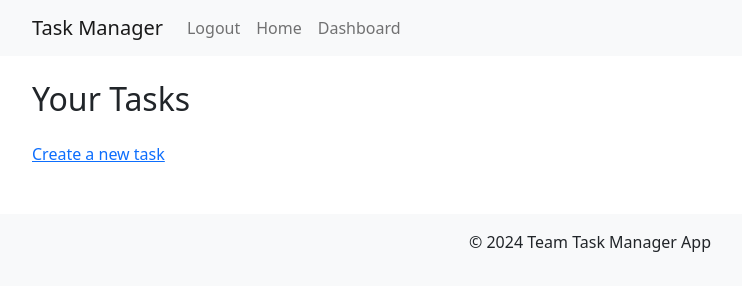
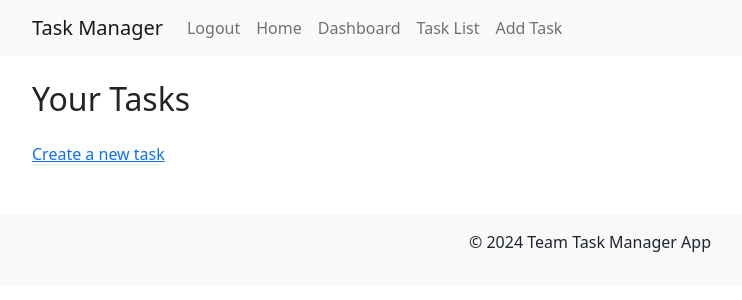
Before and after one commit to FocusCK/TeamTaskManager, a Django app: page /tasks/ in a window 1280 px wide. Shown: the top 300 px of the page, without its empty margins (50-792 px from the left). Run offline with Django 5.2, Linux system fonts and the light colour scheme; the visitor is signed in with stand-in values (Sample User, id 1); data that the repository does not hold is empty.

Commit message:
Update navbar

```diff
--- a/users/templates/users/base.html
+++ b/users/templates/users/base.html
@@ -18,6 +18,8 @@
                         <li class="nav-item"><a class="nav-link" href="{% url 'logout' %}">Logout</a></li>
                         <li class="nav-item"><a class="nav-link" href="{% url 'home' %}">Home</a></li>
                         <li class="nav-item"><a class="nav-link" href="{% url 'dashboard' %}">Dashboard</a></li>
+                        <li class="nav-item"><a class="nav-link" href="{% url 'task_list' %}">Task List</a></li>
+                        <li class="nav-item"><a class="nav-link" href="{% url 'create_task' %}">Add Task</a></li>
                     {% else %}
                         <!-- Display if the user is not logged in -->
                         <li class="nav-item"><a class="nav-link" href="{% url 'login' %}">Login</a></li>
```
